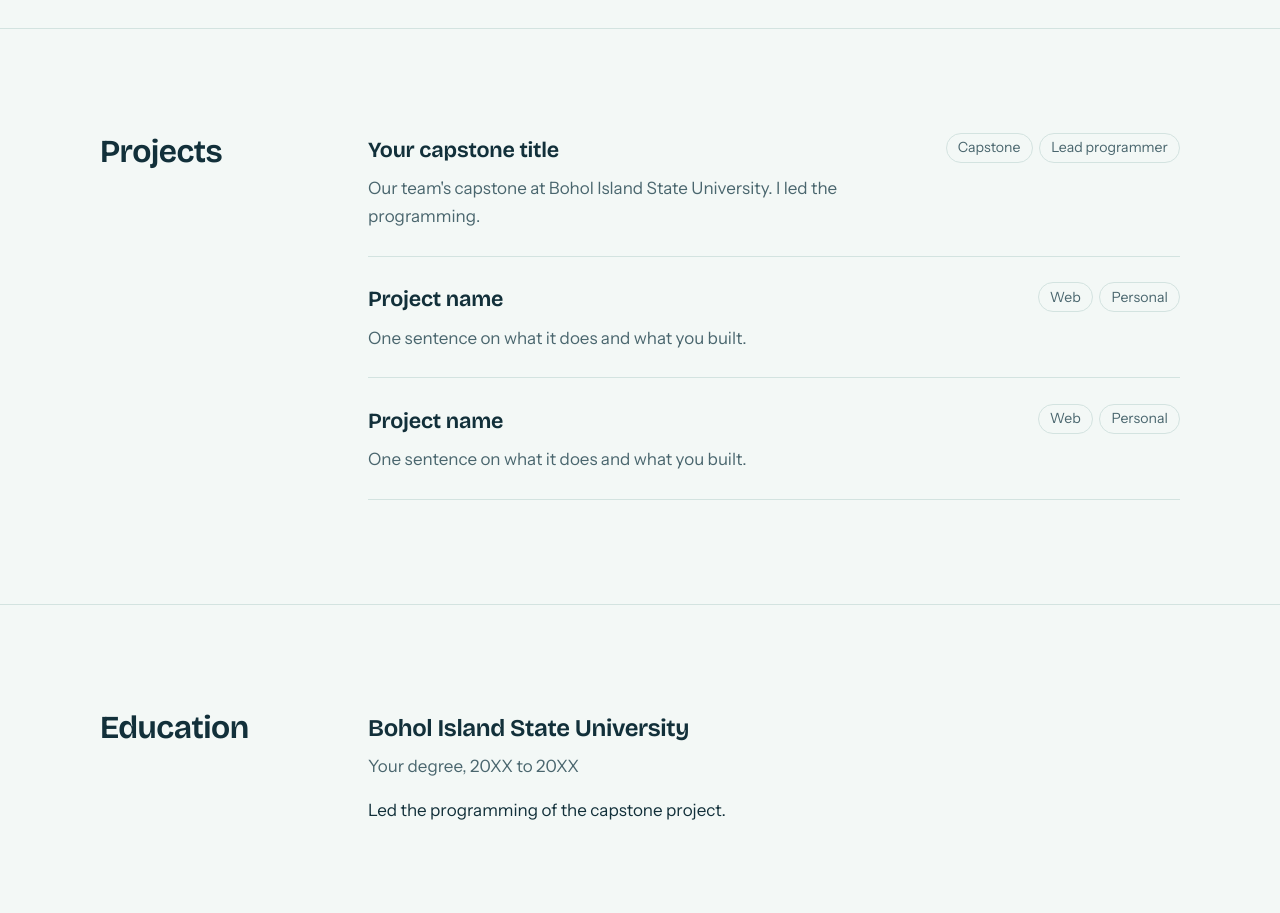
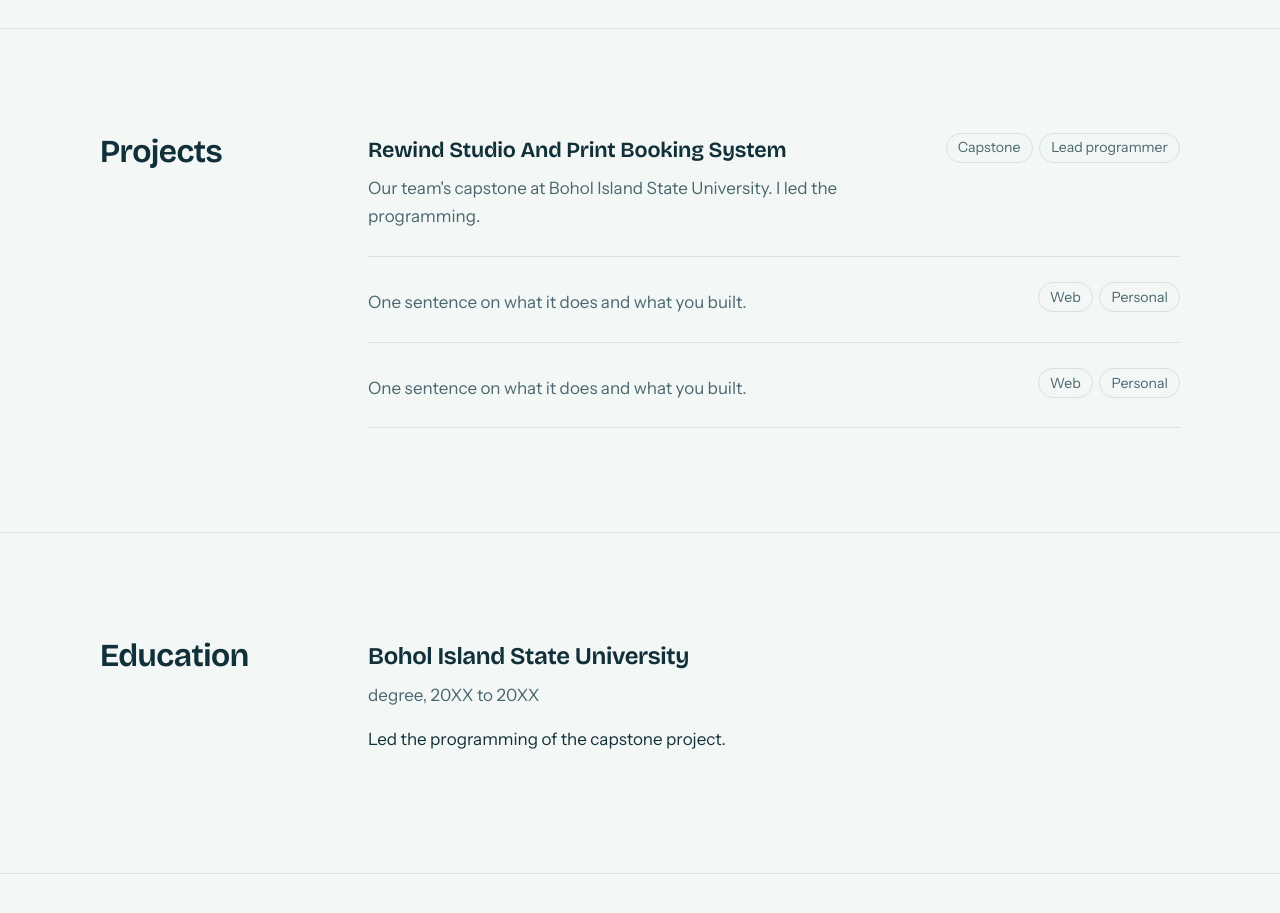
Before and after one commit to ivhanjeddalias/personal_portfolio, a plain HTML site: page index.html in a window 1280 px wide. Shown: the part 2460-3373 px from the top of the page. Drawn offline with nearby package versions, Linux system fonts and the light colour scheme.

Commit message:
Update index.html

```diff
--- a/index.html
+++ b/index.html
@@ -400,21 +400,21 @@ MySQL/MariaDB ./dd>
       <div>
         <article class="row">
           <div>
-            <h3>Your capstone title</h3>
+            <h3>Rewind Studio And Print Booking System</h3>
             <p>Our team's capstone at Bohol Island State University. I led the programming.</p>
           </div>
           <ul class="tags"><li>Capstone</li><li>Lead programmer</li></ul>
         </article>
         <article class="row">
           <div>
-            <h3>Project name</h3>
+            <h3></h3>
             <p>One sentence on what it does and what you built.</p>
           </div>
           <ul class="tags"><li>Web</li><li>Personal</li></ul>
         </article>
         <article class="row">
           <div>
-            <h3>Project name</h3>
+            <h3></h3>
             <p>One sentence on what it does and what you built.</p>
           </div>
           <ul class="tags"><li>Web</li><li>Personal</li></ul>
@@ -428,7 +428,7 @@ MySQL/MariaDB ./dd>
       <h2>Education</h2>
       <div>
         <h3>Bohol Island State University</h3>
-        <p class="muted">Your degree, 20XX to 20XX</p>
+        <p class="muted">degree, 20XX to 20XX</p>
         <p>Led the programming of the capstone project.</p>
       </div>
     </div>
```
